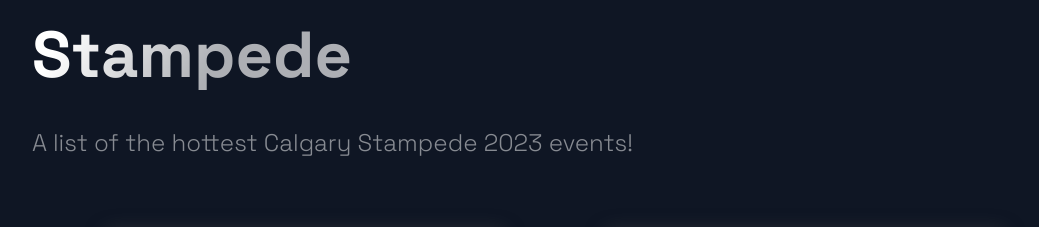
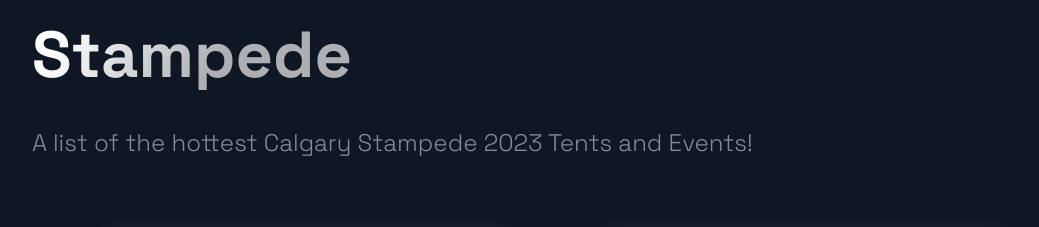
Before and after one commit to Warjumper/Unseen-React, a Next.js app: page / in a window 1280 px wide. Shown: the part 6600-6827 px from the top of the page, without its empty margins (88-1127 px from the left). Built offline with nearby package versions, Linux system fonts and the light colour scheme.

Commit message:
titel change on stampede

```diff
--- a/src/components/Technologies/Technologies.js
+++ b/src/components/Technologies/Technologies.js
@@ -79,7 +79,7 @@
     <SectionDivider style={{ marginTop: "20px" }} />
     <SectionTitle main>Stampede</SectionTitle>
     <SectionText>
-      A list of the hottest Calgary Stampede 2023 events!
+      A list of the hottest Calgary Stampede 2023 Tents and Events!
     </SectionText>
     <GridContainer>
       {stampede.map(
```
